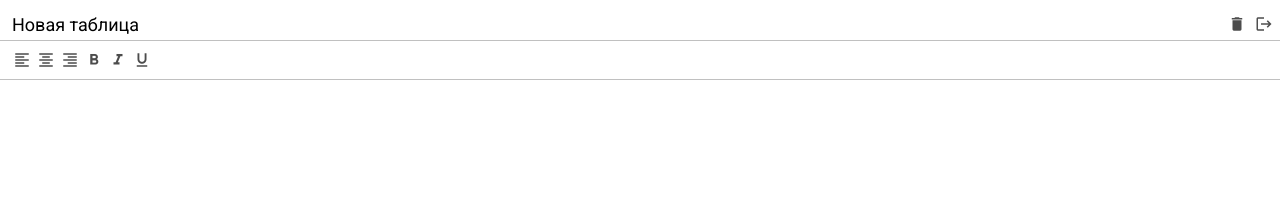
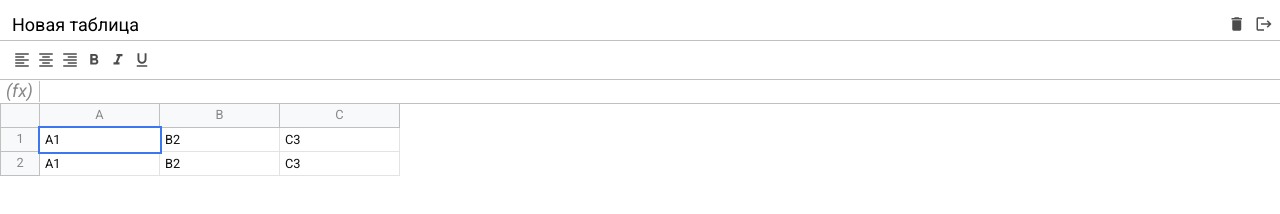
Before and after one commit to IliaisaChamp/excel, a website built with webpack: page src/index.html in a window 1280 px wide. Built offline with nearby package versions, Linux system fonts and the light colour scheme.

Commit message:
table styles

```diff
--- a/src/index.html
+++ b/src/index.html
@@ -41,8 +41,44 @@
             <i class="material-icons">format_underlined</i>
           </button>
         </div>
-        <div class="excel-formula"></div>
-        <div class="excel-table"></div>
+        <div class="excel-formula">
+          <div class="excel-formula__info">
+            (fx)
+          </div>
+          <div class="excel-formula__input" contenteditable="true" spellcheck="false">
+          </div>
+        </div>
+        <div class="excel-table">
+          <div class="row">
+            <div class="row-info">
+            </div>
+            <div class="row-data">
+              <div class="column">A</div>
+              <div class="column">B</div>
+              <div class="column">C</div>
+            </div>
+          </div>
+
+          <div class="row">
+            <div class="row-info"> 1
+            </div>
+            <div class="row-data">
+              <div class="cell selected" contenteditable="true">A1</div>
+              <div class="cell" contenteditable="true">B2</div>
+              <div class="cell" contenteditable="true">C3</div>
+            </div>
+          </div>
+
+          <div class="row">
+            <div class="row-info"> 2
+            </div>
+            <div class="row-data">
+              <div class="cell" contenteditable="true">A1</div>
+              <div class="cell" contenteditable="true">B2</div>
+              <div class="cell" contenteditable="true">C3</div>
+            </div>
+
+        </div>
       </div>
     </div>
   </body>
--- a/src/styles/_variables.scss
+++ b/src/styles/_variables.scss
@@ -1,3 +1,7 @@
 $header-height: 40px;
 $toolbar-height: 40px;
+$formula-height: 24px;
+$info-cell-width: 40px;
+$row-height: 24px;
+$cell-width: 120px;
 $border-color: #c0c0c0;
--- a/src/styles/formula.scss
+++ b/src/styles/formula.scss
@@ -2,5 +2,27 @@
 @import 'mixins';
 
 .excel-formula {
-
+  position: absolute;
+  left: 0;
+  right: 0;
+  top: $header-height + $toolbar-height;
+  height: $formula-height;
+  display: flex;
+  align-items: center;
+  border-bottom: 1px solid $border-color;
+  &__info {
+    font-size: 18px;
+    font-style: italic;
+    text-align: center;
+    border-right: 1px solid $border-color;
+    min-width: $info-cell-width;
+  }
+  &__input {
+      padding: 4px;
+      font-size: 12px;
+      outline: none;
+      width: 100%;
+      height: 100%;
+      color: #000000;
+  }
 }
--- a/src/styles/index.scss
+++ b/src/styles/index.scss
@@ -19,4 +19,8 @@ body {
 
 .excel {
   position: relative;
+  color: #888888;
+  height: 100%;
+  max-width: 100%;
+  font-size: .8rem;
 }
--- a/src/styles/table.scss
+++ b/src/styles/table.scss
@@ -2,5 +2,61 @@
 @import 'mixins';
 
 .excel-table {
+  position: absolute;
+  top: $toolbar-height + $header-height + $formula-height;
+  left: 0;
+  right: 0;
+  overflow-x: auto;
+  padding-bottom: 2px;
+  .row {
+    display: flex;
+    flex-direction: row;
+    min-height: 20px;
+    height: $row-height;
+  }
+  .row-info {
+    display: flex;
+    justify-content: center;
+    align-items: center;
+    min-width: $info-cell-width;
+    height: 100%;
+    border: 1px solid $border-color;
+    background-color: #f8f9fa;
+    border-top: none;
+  }
 
+  .row-data {
+    display: flex;
+  }
+
+  .column {
+    display: flex;
+    justify-content: center;
+    align-items: center;
+    background-color: #f8f9fa;
+    min-width: 40px;
+    width: $cell-width;
+    height: 100%;
+    border: 1px solid $border-color;
+    border-top: none;
+    border-left: 0;
+  }
+  .cell {
+    min-width: 40px;
+    padding: 5px;
+    width: $cell-width;
+    height: 100%;
+    border: 1px solid #e2e3e3;
+    border-top: none;
+    border-left: none;
+    color: #111111;
+    white-space: nowrap;
+    outline: none;
+
+    &.selected {
+        border: none;
+        outline: 2px solid #3c77ef;
+        z-index: 2;
+    }
+  }
 }
```
